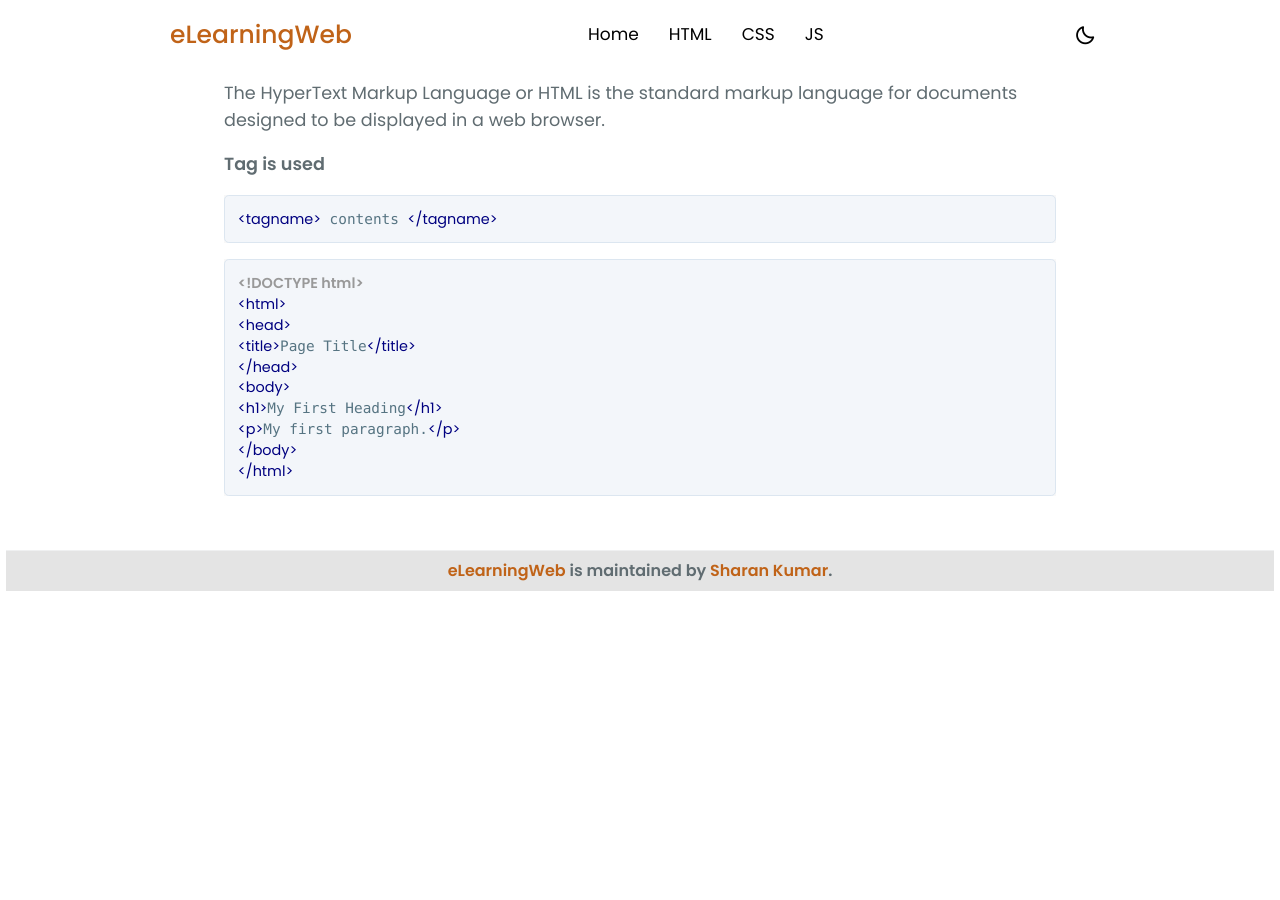
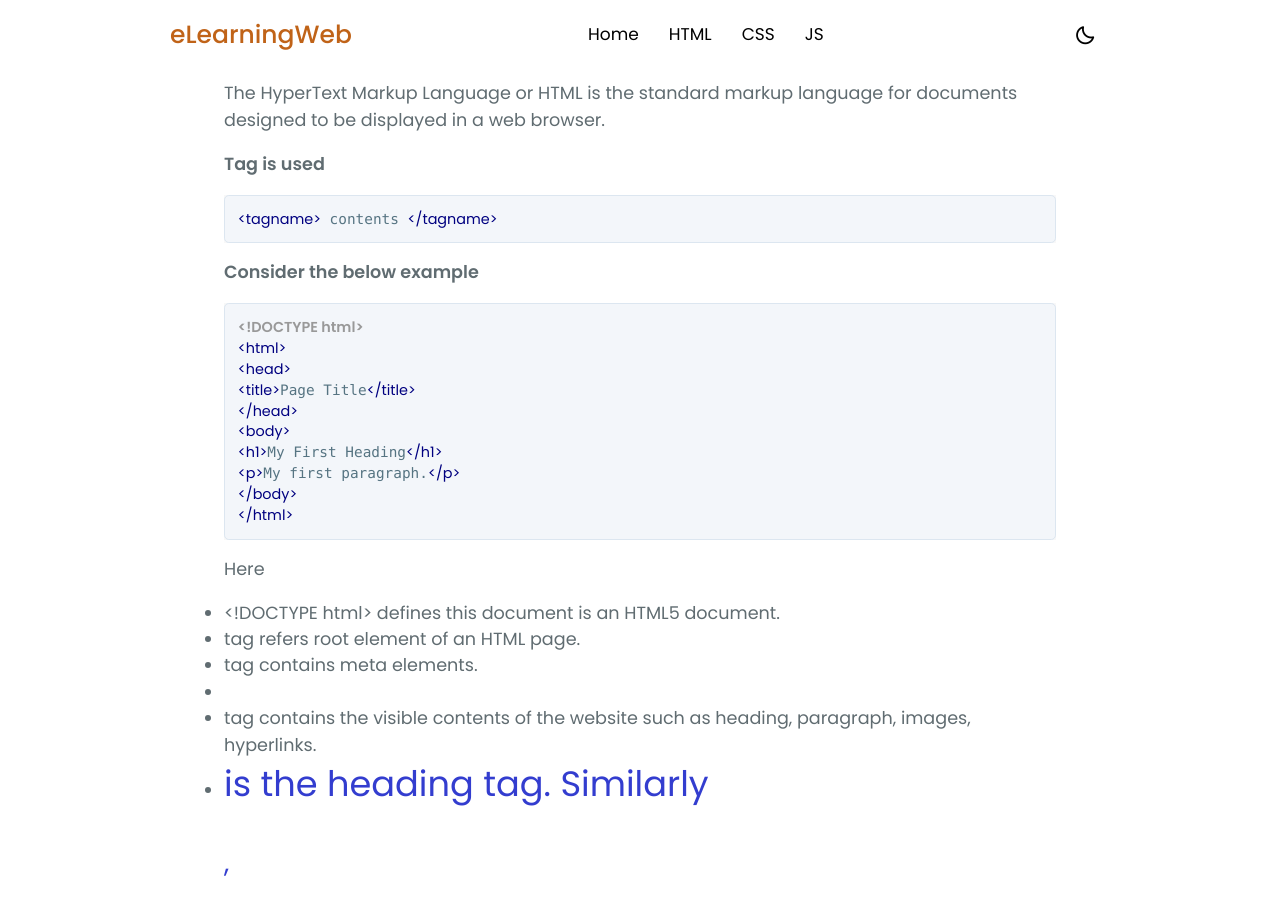
Before and after one commit to indian-sharan/webcode, a Jekyll site: the page built from about-html.md, in a window 1280 px wide and 900 px high, scrolled down 424 px. Built offline with Jekyll 4.4.1, drawn with Linux system fonts in a browser that asks for light colours; before the commit the page ends 1015 px from its top, so only the background shows below that; some of the changed text lies outside the part shown.

Commit message:
Update about-html.md

````diff
--- a/about-html.md
+++ b/about-html.md
@@ -11,6 +11,7 @@ The HyperText Markup Language or HTML is the standard markup language for docume
 ```html
 <tagname> contents </tagname>
 ```
+**Consider the below example**
 
 ```html
 <!DOCTYPE html>
@@ -24,3 +25,11 @@ The HyperText Markup Language or HTML is the standard markup language for docume
 </body>
 </html>
 ```
+Here
+ * <!DOCTYPE html> defines this document is an HTML5 document.
+ * <html> tag refers root element of an HTML page.
+ * <head> tag contains meta elements.
+ * <title> tag is used to specified page title (seen in the browser title bar).
+ * <body> tag contains the visible contents of the website such as heading, paragraph, images, hyperlinks.
+ * <h1> is the heading tag. Similarly <h2>, <h3>, <h4>, <h5> and <h6>.
+ <p> is a paragraph tag.
````
